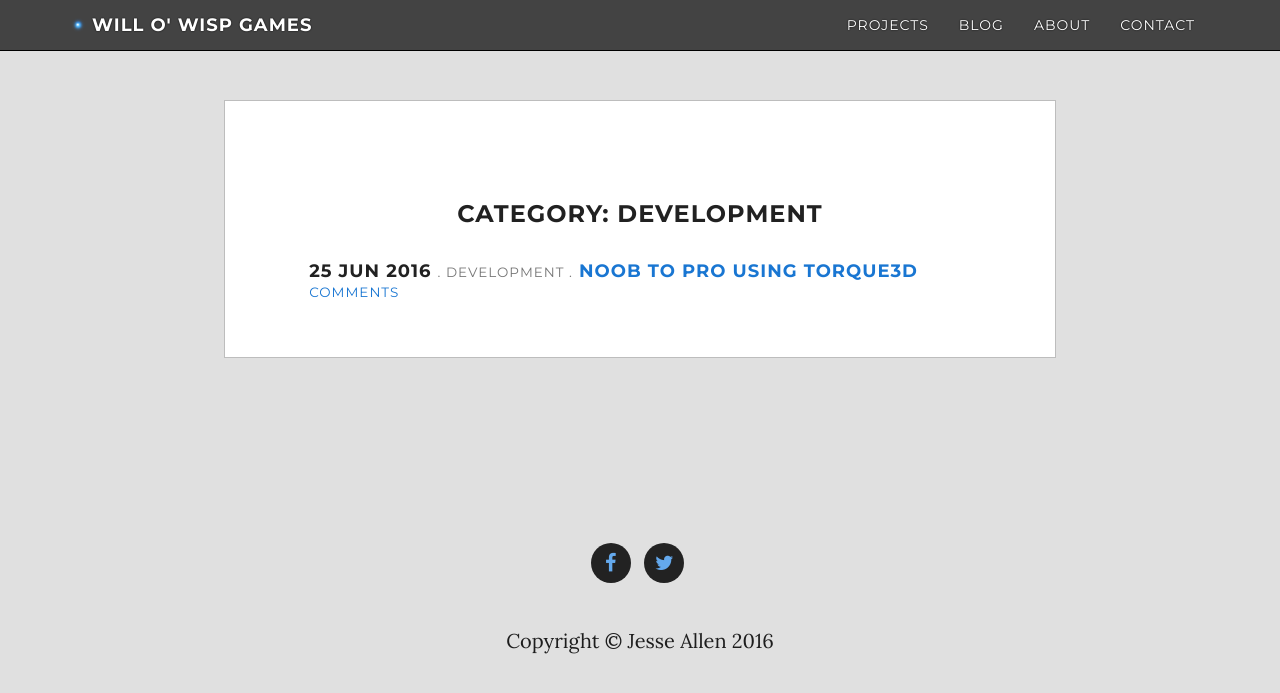
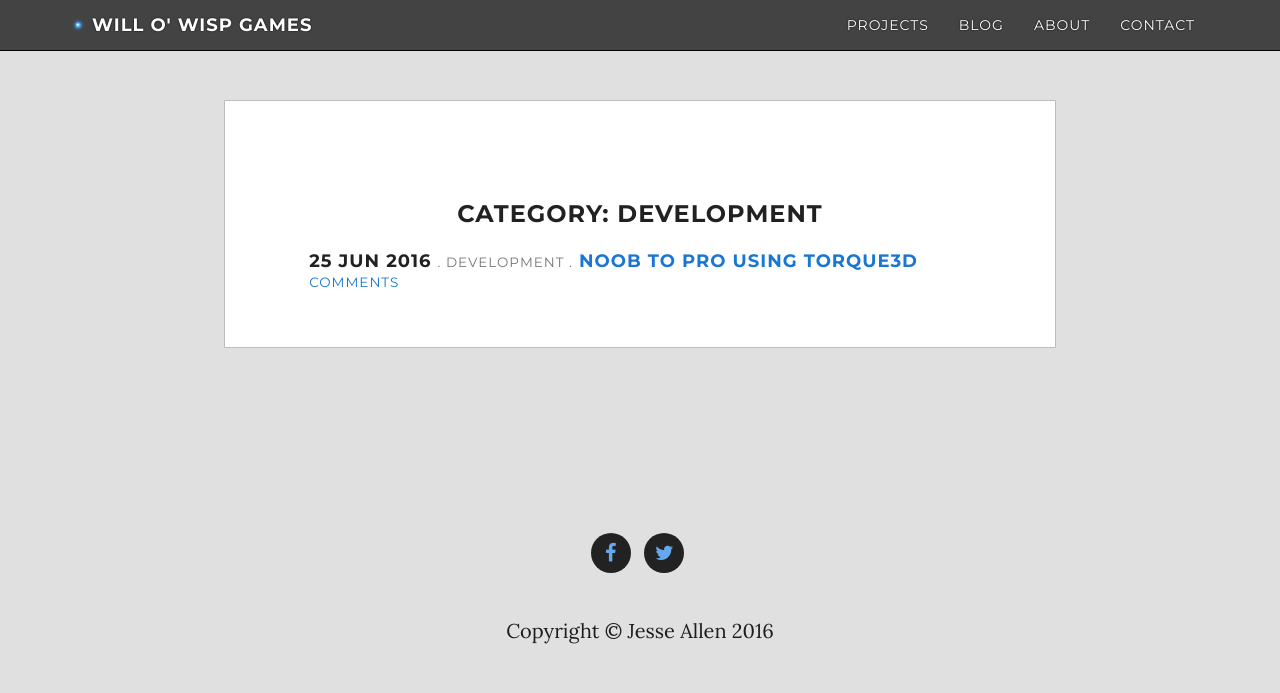
Before and after one commit to WilloWispGames/WilloWispGames.github.io, a Jekyll site: the page built from categories/development.html, in a window 1280 px wide and 900 px high. Shown: the top 693 px of the window. Built offline with Jekyll 4.4.1, drawn with Linux system fonts in a browser that asks for light colours; nearby versions of some CDN libraries.

Commit message:
Update grayscale.scss

```diff
--- a/css/grayscale.scss
+++ b/css/grayscale.scss
@@ -36,6 +36,10 @@ h6 {
     font-weight: 700;
     letter-spacing: 1px;
     word-wrap: break-word;
+}
+
+h3 {
+    margin: 0 0 25px;
 }
 
 /* Added in { Personal } */
```
